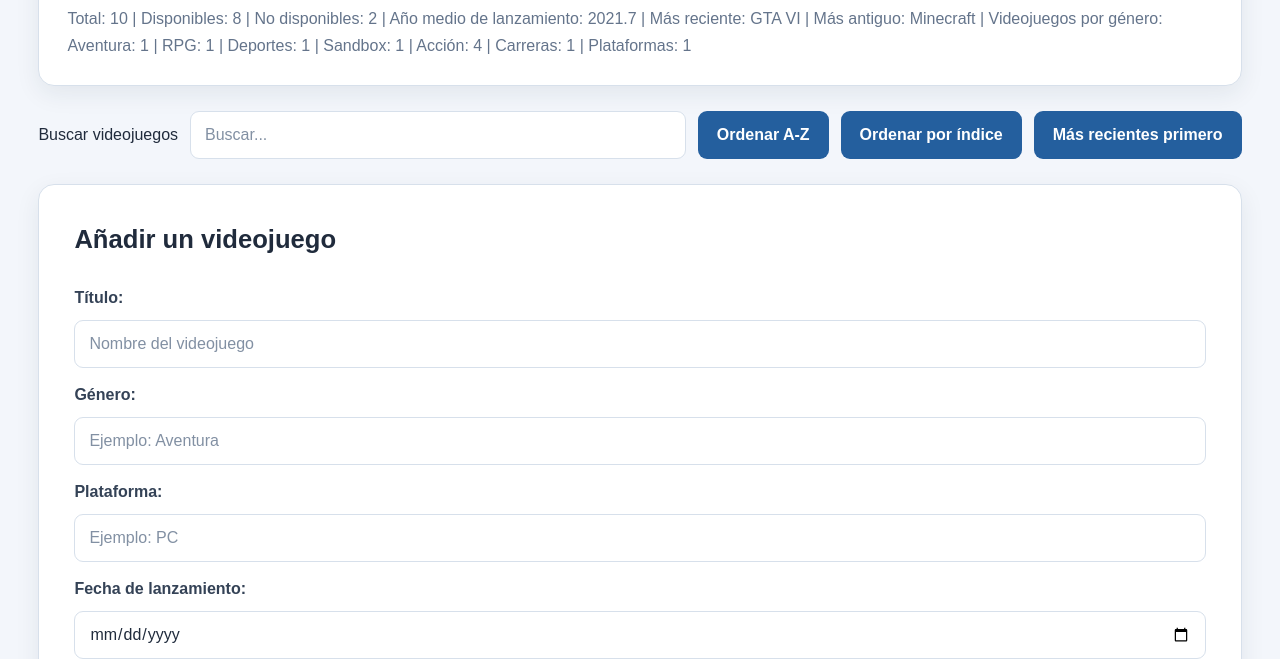
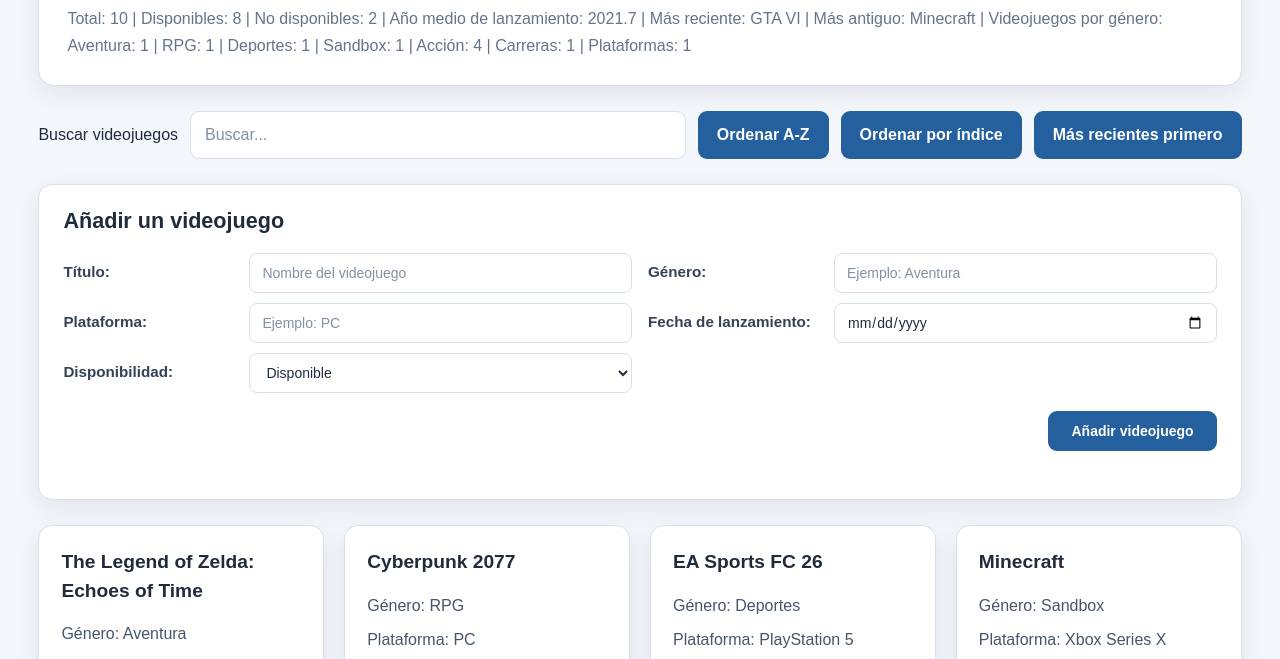
Before and after one commit to vjp-asierMJ/PROYECTO-DWEC, a plain HTML site: page index.html in a window 1280 px wide. Shown: the part 141-800 px from the top of the page. Drawn offline with Linux system fonts and the light colour scheme.

Commit message:
cambios css - Asier Martin Jimenez

```diff
--- a/css/estilos.css
+++ b/css/estilos.css
@@ -171,51 +171,92 @@ button:focus-visible {
     outline-offset: 2px;
 }
 
-
 /* =====================================================
-   FORMULARIO A ANCHO COMPLETO
+   FORMULARIO PARA AÑADIR VIDEOJUEGOS
    ===================================================== */
 
 #formulario {
-    display: flex;
-    flex-direction: column;
-    gap: 10px;
+    display: grid;
 
-    /* Ocupa todo el ancho disponible */
+    /* Dos parejas de etiqueta y campo por fila */
+    grid-template-columns:
+        minmax(120px, 170px) minmax(0, 1fr)
+        minmax(120px, 170px) minmax(0, 1fr);
+
+    align-items: center;
+    gap: 10px 16px;
+
     width: 100%;
     max-width: none;
 
-    margin: 0 0 32px;
-    padding: clamp(22px, 3vw, 35px);
+    margin: 0 0 25px;
+    padding: 20px 24px;
 
     border: 1px solid var(--borde);
-    border-radius: 16px;
+    border-radius: 14px;
 
     background-color: var(--superficie);
     box-shadow: var(--sombra);
 }
 
 /* Título del formulario */
+#formulario h2 {
+    grid-column: 1 / -1;
 
-#formulario h2 {
-    margin-bottom: 12px;
-    font-size: 1.6rem;
+    margin: 0 0 5px;
+    font-size: 1.35rem;
 }
 
 /* Etiquetas */
-
 #formulario label {
-    margin-top: 5px;
-
+    margin: 0;
     color: #344256;
+    font-size: 0.95rem;
     font-weight: 600;
 }
 
-/* Campos ocupando todo el ancho */
-
+/* Campos de entrada */
 #formulario input,
 #formulario select {
     width: 100%;
+    min-height: 40px;
+    padding: 8px 12px;
+
+    border: 1px solid var(--borde);
+    border-radius: 8px;
+
+    background-color: white;
+    color: var(--texto);
+
+    font-size: 14px;
+}
+
+/* Efecto al seleccionar un campo */
+#formulario input:focus,
+#formulario select:focus {
+    outline: none;
+    border-color: var(--primario);
+    box-shadow: 0 0 0 3px rgba(36, 95, 158, 0.12);
+}
+
+/* Mensaje de validación */
+#formulario #mensaje {
+    grid-column: 1 / -1;
+    min-height: 18px;
+    margin: 0;
+    font-size: 13px;
+}
+
+/* Botón de añadir */
+#anadirJuego {
+    grid-column: 1 / -1;
+    justify-self: end;
+
+    min-height: 40px;
+    margin-top: 2px;
+    padding: 8px 22px;
+
+    font-size: 14px;
 }
 
 /* Botón de añadir */
```
